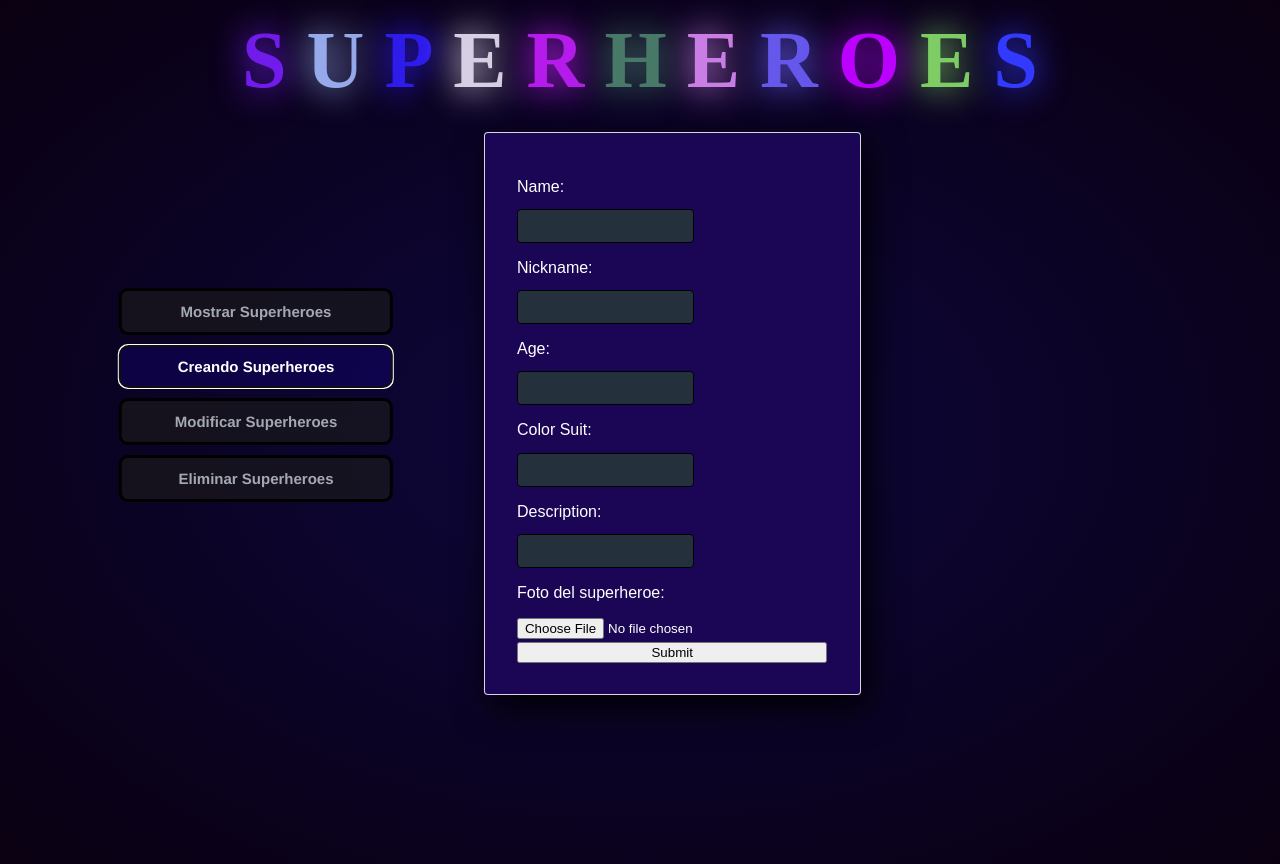
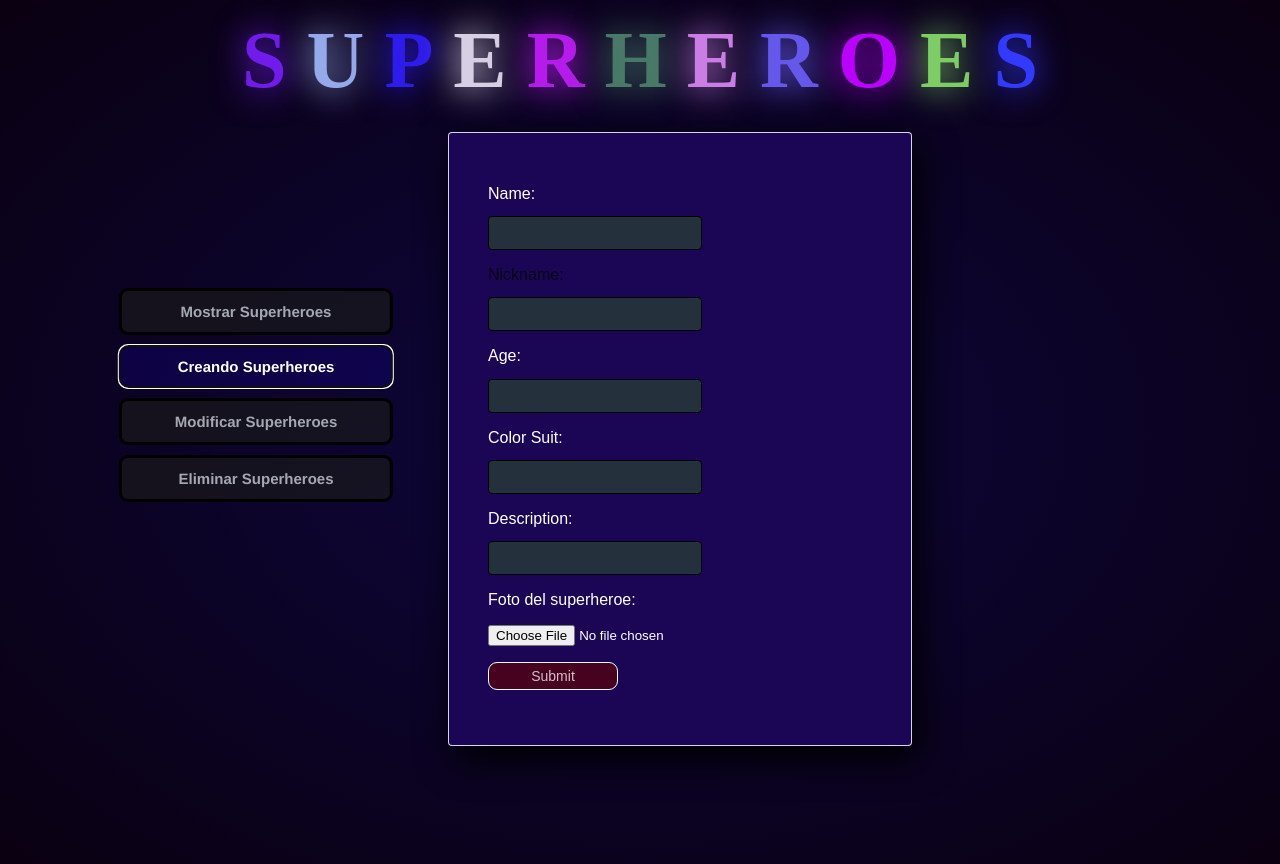
Before and after one commit to Ntobon24/interfaxSuperheroes, a React (Vite) app: page / in a window 1280 px wide. Both pictures are taken after a click on the button "Crear Superheroes". Built offline with nearby package versions, Linux system fonts and the light colour scheme.

Commit message:
mejorando css

```diff
--- a/src/App.css
+++ b/src/App.css
@@ -120,20 +120,3 @@
   transition: .3s ease all;
   opacity: 1;
 }
-
-
-.form-register {
-
-    display: flex;
-    justify-content: center;
-    align-items: center;
-    max-width: 400px;
-    width: 100%;
-    background: #1b0656;
-    padding: 20px; /* Reducir el espacio interno */
-    border-radius: 4px;
-    font-family: 'calibri';
-    color: white;
-    box-shadow: 7px 13px 37px #000;
-    margin: 80px auto 0; /* Margen superior de 50px, centrado horizontalmente y sin margen inferior */
-}
--- a/src/Formulario.jsx
+++ b/src/Formulario.jsx
@@ -31,7 +31,7 @@ function Formulario() {
         </label>
 
         <label>
-        <h1>Nickname:</h1>
+          <h1 className='text'>Nickname:</h1>
           <input  className= "controls"type="text" name="nickname"
           {...register("nickname" , {
               required: {
@@ -107,7 +107,7 @@ function Formulario() {
           {...register("file")}/>
         </label>
 
-      <input type="submit" value="Submit" />
+        <input className= "boton" type="submit" value="Submit" />
       </form>
     </section>
 
--- a/src/index.css
+++ b/src/index.css
@@ -18,7 +18,8 @@ body {
 
 h1 {
   line-height: 1.1;
-  font: 1em sans-serif;
+  font: 1rem "Fira Sans", sans-serif;
+
 }
 
 button {
```
Lines whose indentation alone changed are shown as unchanged.
